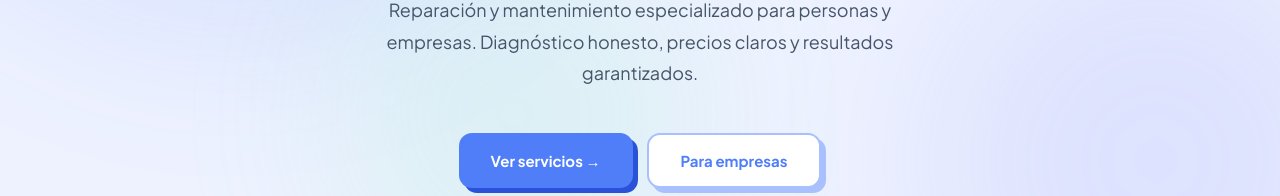
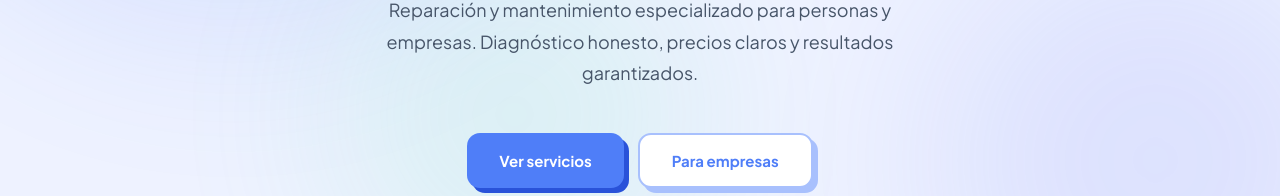
Before and after one commit to NuajB/cymora-website, a website: page public/index.html in a window 1280 px wide. Shown: the part 451-647 px from the top of the page. Drawn offline with nearby package versions, Linux system fonts and the light colour scheme.

Commit message:
Update index.html

```diff
--- a/public/index.html
+++ b/public/index.html
@@ -423,7 +423,7 @@ footer{background:var(--footer-bg);color:var(--footer-text);padding:60px 48px 28
     <h1 class="hero-title">Tu equipo de cómputo<br><span class="acc">siempre en óptimas condiciones</span></h1>
     <p class="hero-sub">Reparación y mantenimiento especializado para personas y empresas. Diagnóstico honesto, precios claros y resultados garantizados.</p>
     <div class="hero-btns">
-      <a href="#individuales" class="btn-p" onclick="showPage(event,'inicio','individuales')">Ver servicios →</a>
+      <a href="#individuales" class="btn-p" onclick="showPage(event,'inicio','individuales')">Ver servicios</a>
       <a href="#empresas" class="btn-s" onclick="showPage(event,'empresas')">Para empresas</a>
     </div>
     <div class="hero-stats">
```
